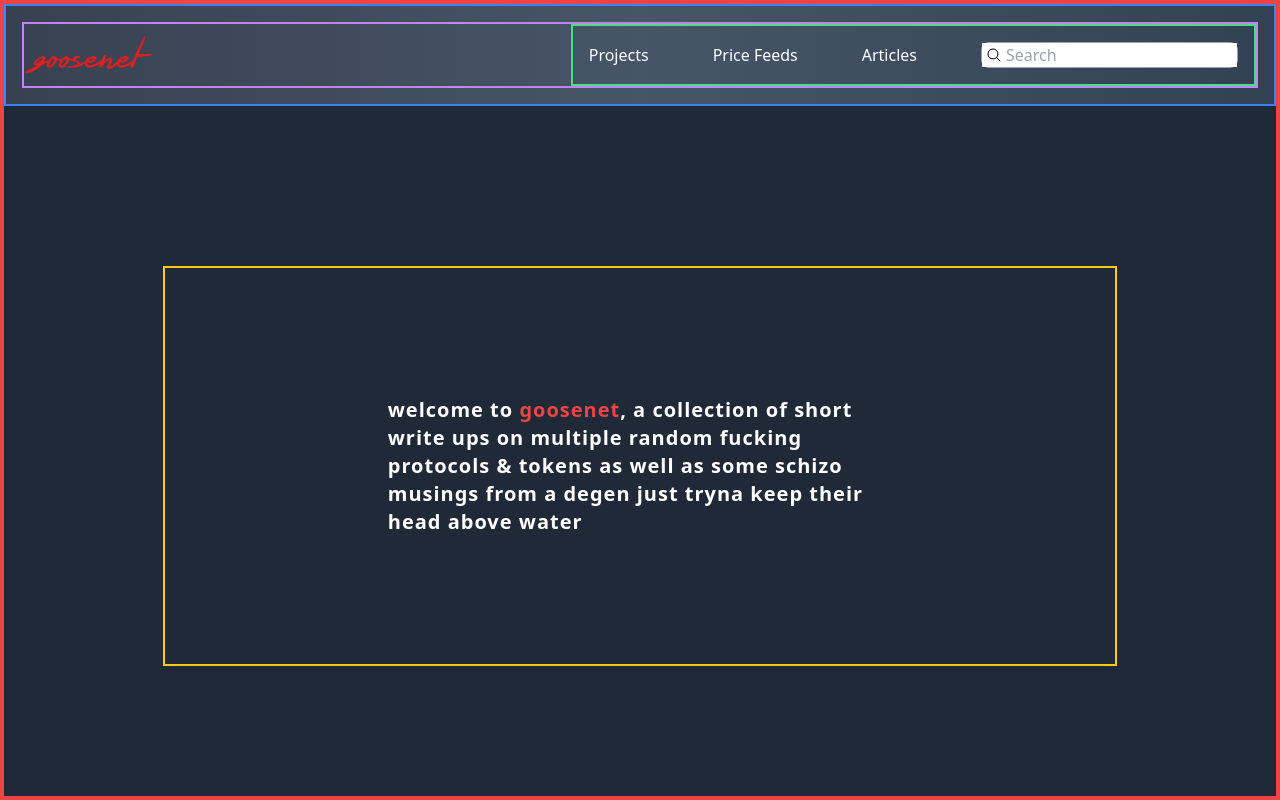
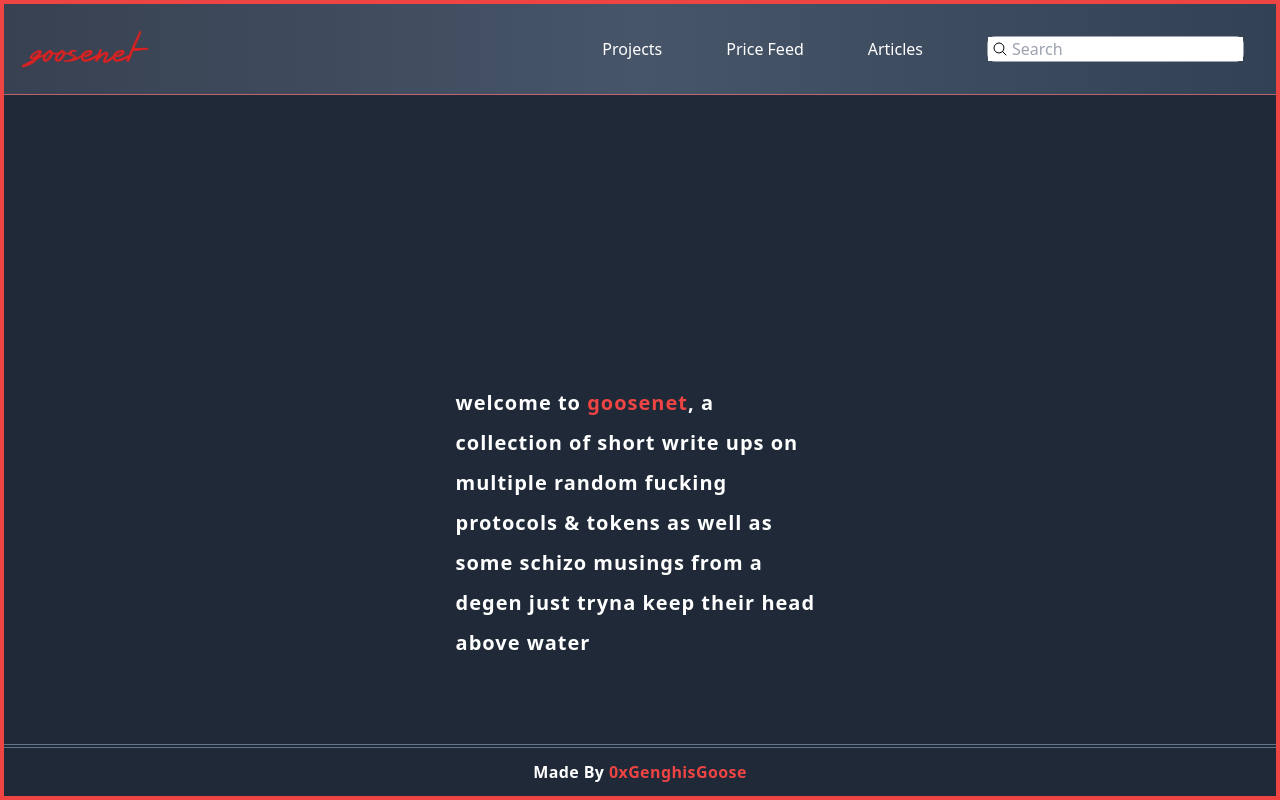
Before and after one commit to 0xGenghisGoose/goosenet-v2, a Next.js app: page / in a window 1280 px wide. Built offline with nearby package versions, Linux system fonts and the light colour scheme.

Commit message:
footer, homepage, background styling all done

```diff
--- a/components/Content.tsx
+++ b/components/Content.tsx
@@ -1,8 +1,8 @@
 export default function Content() {
 	return (
 		<>
-			<div className='flex border-2 border-yellow-400 justify-center mt-40 p-24 max-w-[75%] mx-auto'>
-				<p className='p-8 text-xl font-semibold tracking-wider w-[75%]'>
+			<div className='flex shadow-sm justify-center mt-40 py-24 px-36 max-w-[75%] mx-auto'>
+				<p className='p-8 text-xl font-semibold tracking-wider leading-10 w-[65%]'>
 					welcome to <span className='text-red-500'>goosenet</span>, a
 					collection of short write ups on multiple random fucking protocols &
 					tokens as well as some schizo musings from a degen just tryna keep
--- a/components/FeedCard.tsx
+++ b/components/FeedCard.tsx
@@ -3,8 +3,9 @@ import { parseNum } from '@/utils';
 type TokenResponse = {
 	id: string;
 	symbol: string;
+	name: string;
 	image: string;
-	current_price: string;
+	current_price: number;
 	market_cap_rank: number;
 	high_24h: number;
 	low_24h: number;
@@ -13,8 +14,7 @@ type TokenResponse = {
 	fully_diluted_valuation: number;
 };
 
-// To Do: Fix token response type
-export default function FeedCard({ token }: any) {
+export default function FeedCard({ token }: { token: TokenResponse }) {
 	return (
 		<>
 			<div
@@ -29,7 +29,7 @@ export default function FeedCard({ token }: any) {
 
 				{/* Name & Symbol */}
 				<div className='flex items-center text-center justify-center mr-0 w-[25%]'>
-					{token?.name} ({token?.symbol})
+					{token?.name} ({token?.symbol.toUpperCase()})
 				</div>
 
 				{/* Current Price Data */}
--- /dev/null
+++ b/components/Footer.tsx
@@ -0,0 +1,17 @@
+export default function Footer() {
+	return (
+		<>
+			<footer className='border-t-4 border-slate-500 border-double py-3 bottom-0 w-[100%] absolute text-center tracking-wide font-semibold text-md'>
+				Made By{' '}
+				<span className='text-red-500'>
+					<a
+						href='https://github.com/0xGenghisGoose'
+						target='_blank'
+						rel='noreferrer'>
+						0xGenghisGoose
+					</a>
+				</span>
+			</footer>
+		</>
+	);
+}
--- a/components/Nav.tsx
+++ b/components/Nav.tsx
@@ -3,17 +3,17 @@ import SearchBar from './SearchBar';
 
 export default function Nav() {
 	return (
-		<div className='sticky top-0 border-2 border-blue-500 w-full h-2/3 p-4 bg-gradient-to-r from-gray-700 via-slate-600 to-slate-700'>
-			<nav className='flex items-center border-2 border-purple-400'>
+		<div className='sticky top-0 w-full h-2/3 p-4 bg-gradient-to-r from-gray-700 via-slate-600 to-slate-700 border-b border-red-400/70'>
+			<nav className='flex items-center'>
 				<Link href='/'>
 					<img src='/goosenet-01.png' alt='' className='h-10'></img>
 				</Link>
 
-				<ul className='flex justify-left items-center border-2 border-green-400 space-x-16 min-w-1/3 p-4 ml-auto'>
+				<ul className='flex justify-left items-center space-x-16 min-w-1/3 p-4 ml-auto'>
 					<li className='hover:text-red-500'>Projects</li>
 					<li className='hover:text-red-500'>
-						<Link href='/PriceFeeds' className='hover:text-red-500'>
-							Price Feeds
+						<Link href='/PriceFeed' className='hover:text-red-500'>
+							Price Feed
 						</Link>
 					</li>
 					<li className='hover:text-red-500'>Articles</li>
--- a/pages/PriceFeeds.tsx
+++ b/pages/PriceFeed.tsx
@@ -2,17 +2,13 @@ import Head from 'next/head';
 import useSWR from 'swr';
 import Nav from '@/components/Nav';
 import FeedCard from '@/components/FeedCard';
+import Footer from '@/components/Footer';
+import { coinAPI, fetcher } from '@/utils';
 
 // API call to CoinGecko - maps coins out & passes data to individual component - when token selected, routed to own personal page w/ dynamic routing
 
-// Will need same standard layout
-export default function PriceFeeds() {
-	const coinAPI =
-		'https://api.coingecko.com/api/v3/coins/markets?vs_currency=usd&order=market_cap_desc&per_page=100&page=1&sparkline=false';
-
-	const fetcher = (apiURL: string) => fetch(apiURL).then((res) => res.json());
+export default function PriceFeed() {
 	const { data } = useSWR(coinAPI, fetcher);
-	console.log(data);
 
 	return (
 		<>
@@ -23,20 +19,21 @@ export default function PriceFeeds() {
 				<link rel='icon' href='/favicon.ico' />
 			</Head>
 
-			<main className='min-h-screen mx-auto border-red-500 border-4 bg-gray-800 text-white'>
+			{/* To Do: Move nav out of main? */}
+			<main className='min-h-screen mx-auto border-red-500 border-4 bg-gray-800 text-white relative'>
 				{/* Nav */}
 				<Nav />
 
 				<h2 className='text-center text-4xl text-red-500 font-bold tracking-widest pt-4'>
-					PRICE FEEDS
+					PRICE FEED
 				</h2>
 				<br />
-				<h4 className='text-center text-xl font-semibold tracking-wider pb-4 m-6 border-b border-dotted border-slate-500/60'>
+				<h4 className='text-center text-xl font-semibold tracking-wider pb-4 m-6 mx-96 border-b border-dotted border-slate-500/60'>
 					Top <span className='text-red-500'>100</span> Tokens By Market Cap
 				</h4>
 
 				<div className='justify-center'>
-					<div className='p-2 m-4 text-center text-lg min-w-screen'>
+					<div className='p-2 pb-8 m-4 text-center text-lg min-w-screen'>
 						{data?.map((token: any) => (
 							<FeedCard key={token.id} token={token}></FeedCard>
 						))}
@@ -44,6 +41,7 @@ export default function PriceFeeds() {
 				</div>
 
 				{/* Footer */}
+				<Footer />
 			</main>
 		</>
 	);
--- a/pages/index.tsx
+++ b/pages/index.tsx
@@ -1,6 +1,7 @@
 import Head from 'next/head';
 import Nav from '@/components/Nav';
 import Content from '@/components/Content';
+import Footer from '@/components/Footer';
 
 export default function Home() {
 	return (
@@ -11,7 +12,7 @@ export default function Home() {
 				<meta name='viewport' content='width=device-width, initial-scale=1' />
 				<link rel='icon' href='/favicon.ico' />
 			</Head>
-			<main className='min-h-screen mx-auto border-red-500 border-4 bg-gray-800 text-white'>
+			<main className='min-h-screen mx-auto border-red-500 border-4 bg-gray-800 text-white relative'>
 				{/* Nav */}
 				<Nav />
 
@@ -21,6 +22,7 @@ export default function Home() {
 				<Content />
 
 				{/* Footer */}
+				<Footer />
 			</main>
 		</>
 	);
```
Also changed, not shown: utils.ts (+9 -0 lines).
